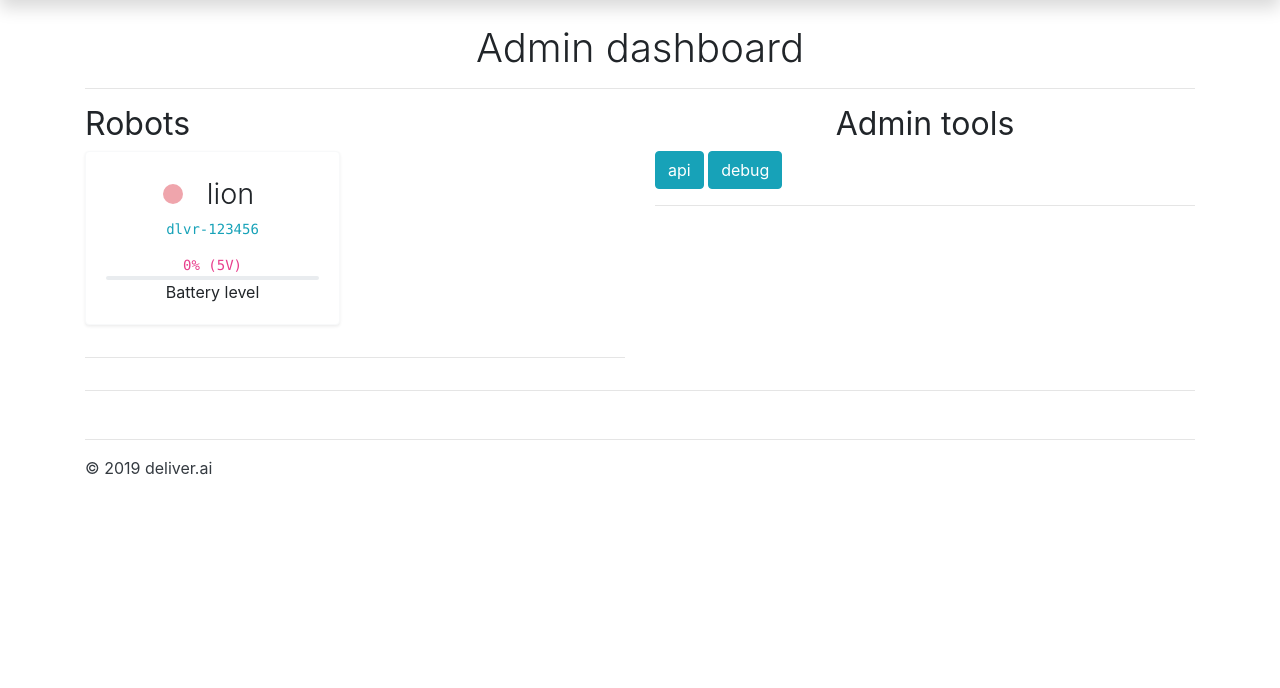
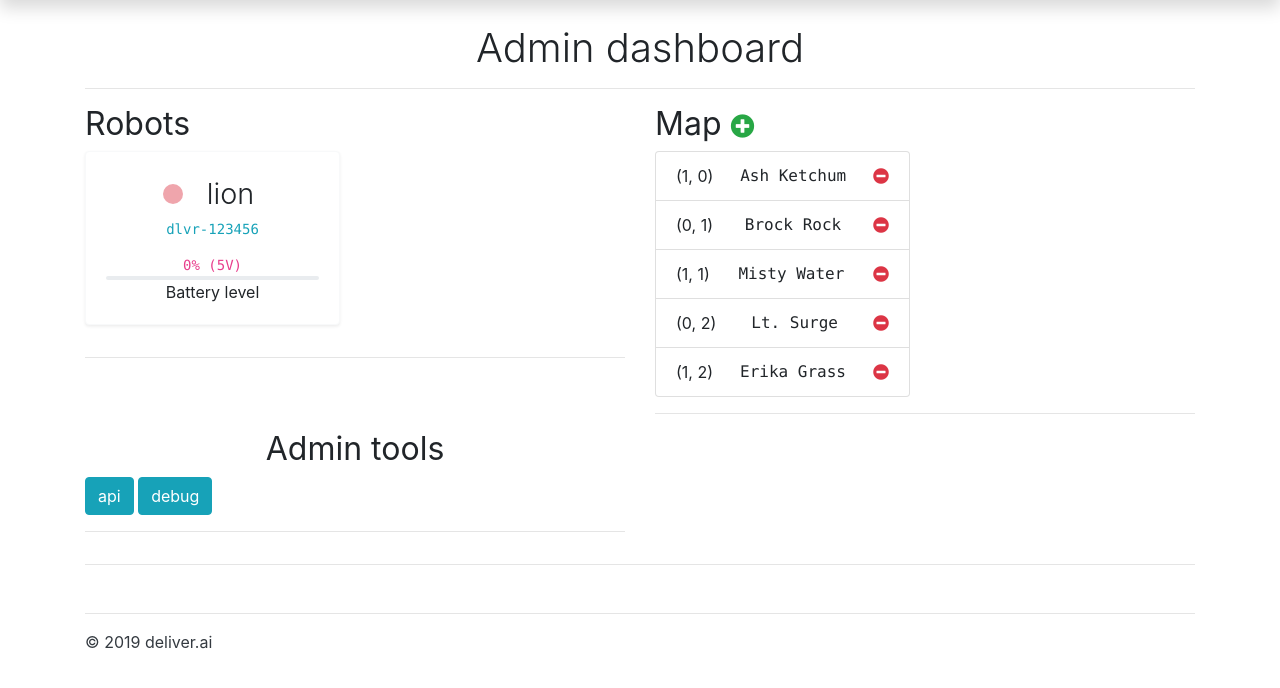
Before and after one commit to JMaio/deliver.ai, a Flask app: page /admin/ in a window 1280 px wide. Shown: the part 56-744 px from the top of the page. Run offline with Flask 2, Linux system fonts and the light colour scheme; some libraries are stand-ins or nearby versions.

Commit message:
show office map in admin view

```diff
--- a/flask_app/app.py
+++ b/flask_app/app.py
@@ -105,6 +105,7 @@ def create_app():
         return render_template(
             'admin.html',
             bots=bots,
+            map=office_map,
         )
 
     @app.route('/send/')
--- a/flask_app/deliverai_utils.py
+++ b/flask_app/deliverai_utils.py
@@ -150,7 +150,7 @@ class Bot:
 
 class Map:
     def __init__(self, offices=None):
-        self.offices = offices  # type: dict[Person]
+        self.offices = offices  # type: dict[str: Person]
 
     def distance(self, p1, p2):
         if not self.in_map(p1) and self.in_map(p2):
--- a/flask_app/templates/admin.html
+++ b/flask_app/templates/admin.html
@@ -16,13 +16,39 @@
             <hr>
         </div>
         <div class="col-12 col-lg-6">
+            <h2 class="font-weight-normal">Map <a href="{{ url_for('index') }}"
+                                                  class="fas fa-plus-circle fa-xs text-success text-decoration-none"></a>
+            </h2>
+            <div class="row justify-content-start">
+                <div class="col-12 col-sm-6">
+                    <ul class="list-group d-flex justify-content-center mx-auto"
+                        style="max-width: 400px">
+                        {% for username, person in map.get().items() %}
+                            <li class="list-group-item d-flex justify-content-between align-items-center">
+                                <span>{{ person.coordinates }}</span>
+                                <span class="text-monospace">{{ person.name }}</span>
+                                <a href=""
+                                   class="fas fa-minus-circle text-danger"></a>
+                            </li>
+                        {% endfor %}
+                        {#        <li class="list-group-item">Dapibus ac facilisis in</li>#}
+                        {#        <li class="list-group-item">Morbi leo risus</li>#}
+                        {#        <li class="list-group-item">Porta ac consectetur ac</li>#}
+                        {#        <li class="list-group-item">Vestibulum at eros</li>#}
+                    </ul>
+                </div>
+            </div>
+            <hr>
+        </div>
+        <div class="col-12 col-lg-6">
             <h2 class="text-center font-weight-normal">Admin tools</h2>
             <div>
                 {% for f, url in [
                     ('api', 'api_help'),
                     ('debug', 'debug_mode'),
                 ] %}
-                    <a class="btn btn-info" href="{{ url_for(url) }}">{{ f }}</a>
+                    <a class="btn btn-info"
+                       href="{{ url_for(url) }}">{{ f }}</a>
                 {% endfor %}
 
             </div>
@@ -32,3 +58,15 @@
     <hr>
 
 {% endblock %}
+
+{% block scripts %}
+    {{ super() }}
+    <script>
+        const admin_refresh = () =
+        >
+        {
+            window.location.reload();
+        }
+        setTimeout(admin_refresh, 5 * 1000);
+    </script>
+{% endblock %}
--- a/flask_app/templates/error.html
+++ b/flask_app/templates/error.html
@@ -1,4 +1,6 @@
 {% extends 'base.html' %}
+
+{% block title %}Oh noes!{% endblock %}
 
 {% block content %}
     <div class="container text-center d-flex flex-column justify-content-center my-5" id="error">
```
